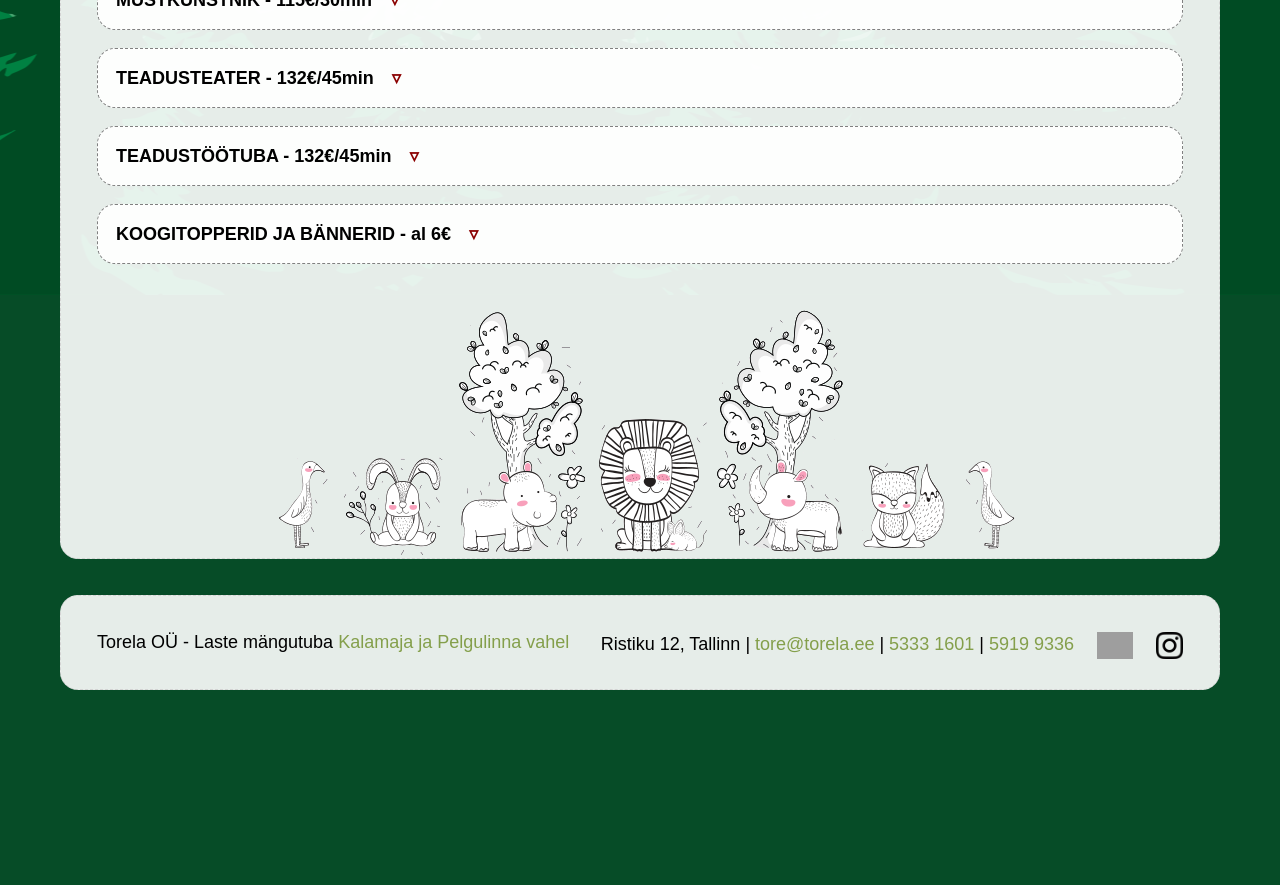
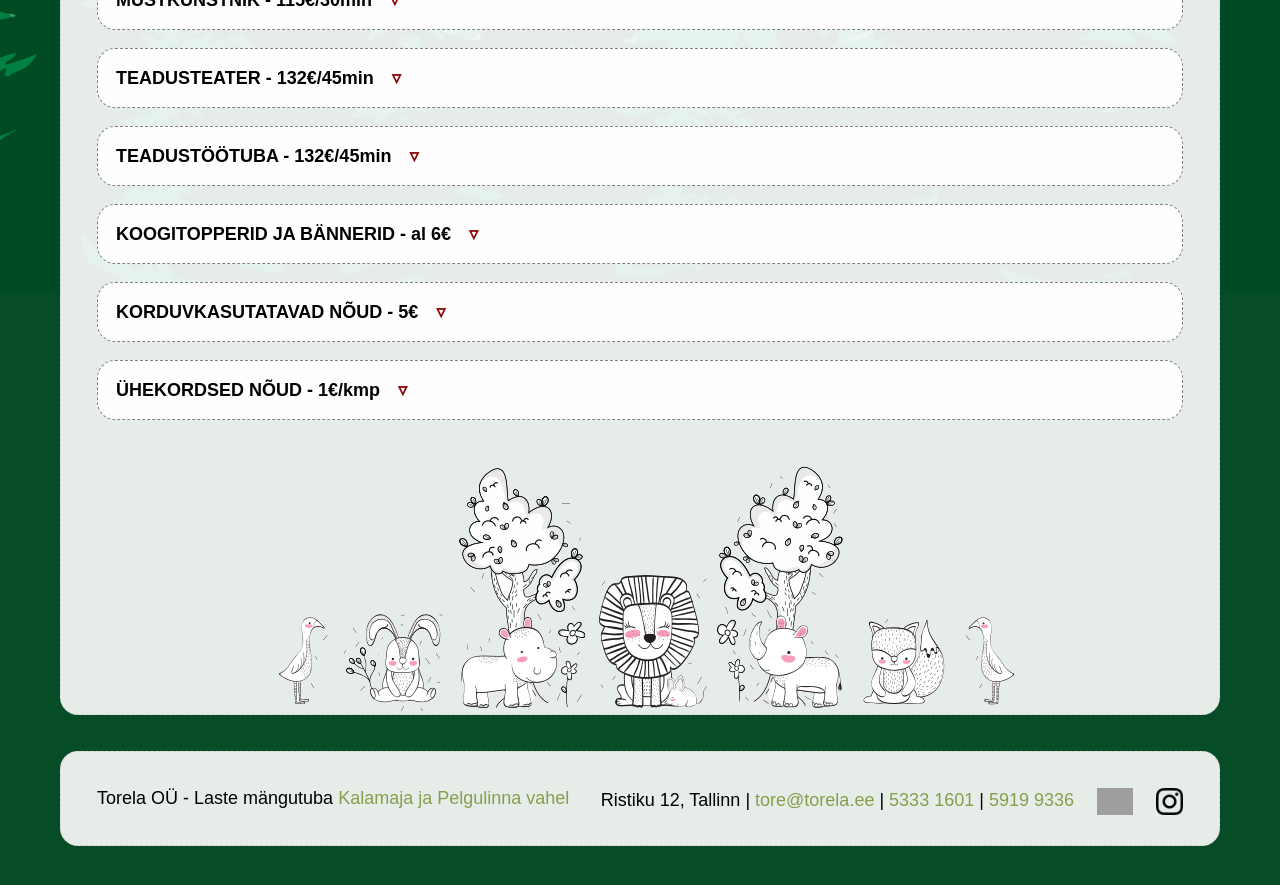
Before and after one commit to mypsik/torela, a Jekyll site: the page built from lisateenused/index.md, in a window 1280 px wide and 900 px high, scrolled down 1170 px. Shown: the top 885 px of the window. Built offline with Jekyll 4.4.1, drawn with Linux system fonts in a browser that asks for light colours; before the commit the page ends 1914 px from its top, so only the background shows below that; some of the changed lines change nothing that is shown; grey boxes are pictures that could not be loaded.

Commit message:
Update index.md

```diff
--- a/lisateenused/index.md
+++ b/lisateenused/index.md
@@ -157,3 +157,10 @@ KOOGITOPPERID JA BÄNNERID - al 6€
   <img alt="Banner3" src="banner3.jpg" height="150">
   <img alt="Värvivalik1" src="varvivalik1.jpg" height="150">
   <img alt="Värvivalik2" src="varvivalik2.jpg" height="150">
+
+
+KORDUVKASUTATAVAD NÕUD - 5€
+: Kui hoolid loodusest ja soovid kokku hoida ühekordsete nõude ostu pealt, siis pakume bambustaldrikuid- ja joogitopse, nisuõlekõrrest koogitaldrikuid ja plastikust söögiriistu. Nõusid jagub 28 inimesele. **Nõud tuleb ise puhtaks pesta.** Kui soovid, et meie peseksime, siis lisandub tasu 10€.
+
+ÜHEKORDSED NÕUD - 1€/kmp
+: Soovi korral katame ise laua ühekordsete nõudega.
```
